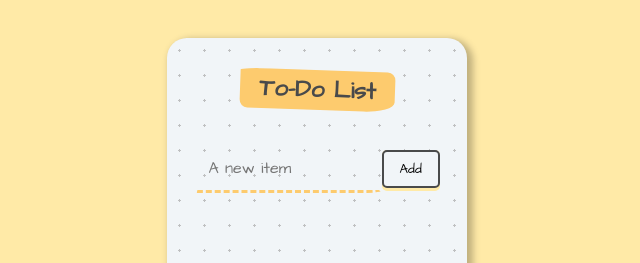
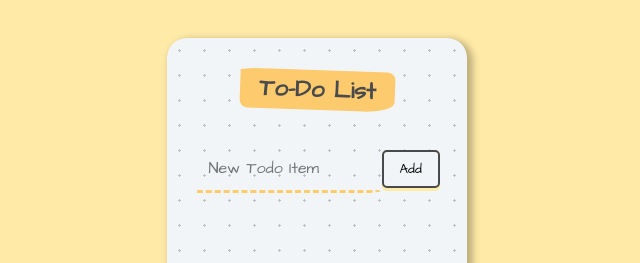
Before and after one commit to htcongvn/react-learning, a React (Create React App) app: page / in a window 1280 px wide. Shown: the top 263 px of the page, without its empty margins (323-963 px from the left). Built offline with nearby package versions, Linux system fonts and the light colour scheme.

Commit message:
TodoList App v4 - InputArea component

```diff
--- a/src/components/App.jsx
+++ b/src/components/App.jsx
@@ -1,27 +1,15 @@
-import React, { useState, useRef } from "react";
+import React, { useState } from "react";
 
 import TodoItem from "./TodoItem";
-import Input from "./Input";
+import InputArea from "./InputArea";
 
 function App() {
-  const [inputText, setInputText] = useState("");
   const [itemsList, setItemsList] = useState([]);
-  const textInput = useRef(); // useRef Hook to store the textInput DOM element across renders
 
-  function handleInputChange(event) {
-    console.log(event.target.value);
-    const newInputText = event.target.value;
-    setInputText(newInputText);
-  }
-
-  function addNewItem() {
+  function addItem(inputText) {
     setItemsList((prevItemsList) => {
       return [...prevItemsList, inputText];
     });
-
-    setInputText("");
-    // Explicitly focus the text input using the raw DOM API and accessing "current" to get the DOM node
-    textInput.current.focus();
   }
 
   function deleteItem(itemId) {
@@ -37,22 +25,7 @@ function App() {
       <div className="heading">
         <h1>To-Do List</h1>
       </div>
-      <div className="form">
-        <Input
-          name="inputItem"
-          type="text"
-          placeholder="A new item"
-          onChange={handleInputChange}
-          value={inputText}
-          //tell React that we want to associate the <input> ref with the `textInput` that we created using useRef Hook
-          //in a custom react component, use a prop name which is different from ref of input component
-          // can we use forwardRef() to pass ref from a react parent to its child component, read this?
-          inputRef={textInput}
-        />
-        <button onClick={addNewItem}>
-          <span>Add</span>
-        </button>
-      </div>
+      <InputArea onAddItem={addItem} />
       <div>
         <ul>
           {itemsList.length > 0 &&
--- a/src/components/Input.jsx
+++ /dev/null
@@ -1,28 +0,0 @@
-import React from "react";
-import PropTypes from "prop-types";
-
-function Input(props) {
-  return (
-    <input
-      name={props.name}
-      type={props.type}
-      placeholder={props.placeholder}
-      onChange={(event) => {
-        props.onChange(event);
-      }}
-      value={props.value}
-      //tell React that we want to associate the <input> ref with the `textInput` that we created using useRef Hook
-      ref={props.inputRef}
-    />
-  );
-}
-// Prop Type Validation
-Input.propTypes = {
-  name: PropTypes.string.isRequired,
-  type: PropTypes.string,
-  placeholder: PropTypes.string,
-  value: PropTypes.string,
-  inputRef: PropTypes.object,
-  onChange: PropTypes.func,
-};
-export default Input;
--- /dev/null
+++ b/src/components/InputArea.jsx
@@ -0,0 +1,40 @@
+import React, { useState, useRef } from "react";
+import PropTypes from "prop-types";
+
+function InputArea(props) {
+  const [inputText, setInputText] = useState("");
+  const textInput = useRef(); // useRef Hook to store the textInput DOM element across renders
+
+  function handleInputChange(event) {
+    const newInputText = event.target.value;
+    setInputText(newInputText);
+  }
+
+  return (
+    <div className="form">
+      <input
+        type="text"
+        placeholder="New Todo Item"
+        onChange={handleInputChange}
+        value={inputText}
+        //tell React that we want to associate the <input> ref with the `textInput` that we created using useRef Hook
+        ref={textInput}
+      />
+      <button
+        onClick={() => {
+          props.onAddItem(inputText);
+          setInputText("");
+          // Explicitly focus the text input using the raw DOM API and accessing "current" to get the DOM node
+          textInput.current.focus();
+        }}
+      >
+        <span>Add</span>
+      </button>
+    </div>
+  );
+}
+// Prop Type Validation
+InputArea.propTypes = {
+  onAddItem: PropTypes.func.isRequired,
+};
+export default InputArea;
```
